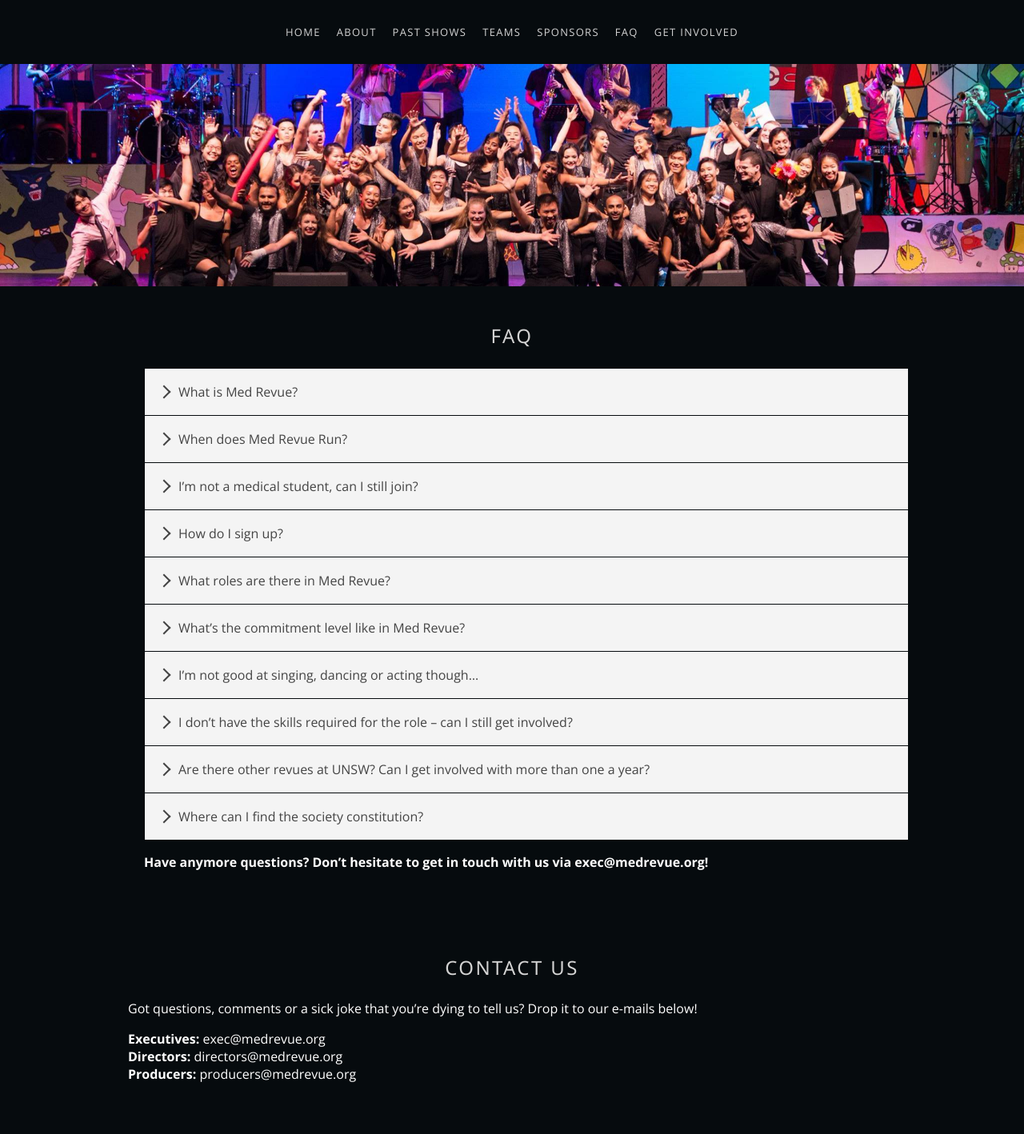
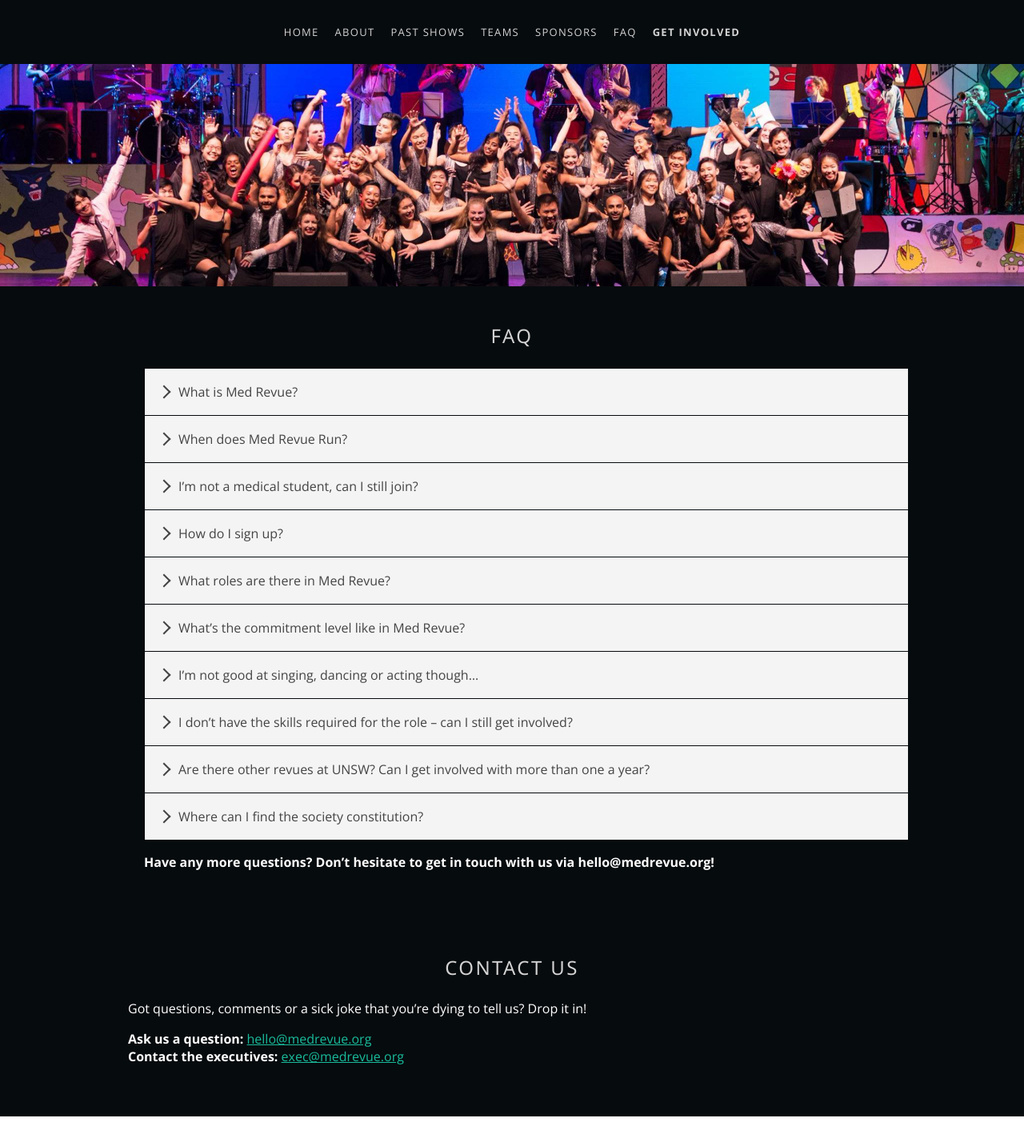
Before and after one commit to RobustProgram/MedRevueWebsite, a React (Create React App) app: page /faq in a window 1280 px wide. Shown: the whole page at 80% size. After the commit the page ends 1396 px from the top, so only its background shows below. Built offline with nearby package versions, Linux system fonts and the light colour scheme.

Commit message:
Update content for 2021 show

```diff
--- a/src/components/Content/FAQ/FAQ.js
+++ b/src/components/Content/FAQ/FAQ.js
@@ -1,4 +1,5 @@
 import React from 'react';
+import { Link } from 'react-router-dom';
 
 import {
   Accordion,
@@ -27,7 +28,7 @@
             </AccordionItemHeading>
             <AccordionItemPanel>
               <p>
-                Med Revue is an annual comedy sketch show that’s made up of short skits, songs and dances. We also have a live band, video skits, flashy lights and special effects to make the show as spectacular as possible! Our society extends beyond the stage – we’re all about making friends for life, improving everyone’s skills and partying hard!
+                Med Revue is an annual comedy sketch show that’s made up of short skits, songs and dances. We also have a live band, video skits, flashy lights and special effects to make the show as spectacular as possible! Our society extends beyond the stage &ndash; we’re all about making friends for life, improving everyone’s skills and partying hard!
               </p>
             </AccordionItemPanel>
           </AccordionItem>
@@ -37,7 +38,7 @@
             </AccordionItemHeading>
             <AccordionItemPanel>
               <p>
-                Med Revue runs in Term 1 every year in the Science Theatre at UNSW, usually during the later weeks. Dates differ each year – our upcoming 2018 show will run from the 7th to 11th May.
+                Med Revue runs in Term 1 every year in the Science Theatre at UNSW, usually during the later weeks. Dates differ each year – our upcoming 2021 show will run from the 13th to 16th April.
               </p>
             </AccordionItemPanel>
           </AccordionItem>
@@ -56,7 +57,7 @@
               <AccordionItemButton>How do I sign up?</AccordionItemButton>
             </AccordionItemHeading>
             <AccordionItemPanel>
-              <p>Just click <a href="https://forms.gle/TgoudDGdXJSh54Tp6">right here!</a></p>
+              <p>Just click <a href="https://forms.gle/ypp9FUzcgUYbqQwQA">right here!</a></p>
             </AccordionItemPanel>
           </AccordionItem>
           <AccordionItem>
@@ -74,12 +75,12 @@
                   <li>Cast</li>
                   <li>Tech</li>
                   <li>Band</li>
-                  <li>Costumes & Make-Up</li>
+                  <li>Costumes &amp; Make-Up</li>
                   <li>Videos</li>
                   <li>Socials</li>
                   <li>Front of House/Ticketing</li>
                   <li>Marketing</li>
-                  <li>Foodies</li>
+                  <li>MR Eats</li>
                 </ul>
               </p>
               <p><b>Portfolio Heads</b></p>
@@ -88,15 +89,14 @@
                 <ul>
                   <li>Vocal Directors</li>
                   <li>Choreographers</li>
-                  <li>Design</li>
-                  <li>Publications</li>
+                  <li>Design &amp; Publications</li>
                   <li>Webmin/IT</li>
                 </ul>
               </p>
               <p>
-                Applications to be a portfolio head are available to everyone and are generally open mid-Term 2!
+                Applications to be a portfolio head are available to everyone and are generally open towards the end of Term 2!
               </p>
-              <p>For more information about each of these, click here</p>
+              <p>For more information about each of these, <Link to="/teams">click here</Link>.</p>
             </AccordionItemPanel>
           </AccordionItem>
           <AccordionItem>
@@ -110,7 +110,7 @@
                 Commitment varies depending on the role you wish to do. This commitment can range from continuous weekly rehearsals (for Cast) to just a couple hours during show week (for Front of House/Ticketing). Some portfolios may require some time during the weekend (e.g. Tech), which may be a more flexible option for you! Commitment levels may also vary due to the size of the team.
               </p>
               <p>
-                We also have roles that cater to your personal availabilities so you can roster on whenever you are free (e.g. Foodies, Marketing). This allows you to commit to just a few hours on a couple of days while still having the opportunity to meet everyone and contribute to the show!
+                We also have roles that cater to your personal availabilities so you can roster on whenever you are free (e.g. MR Eats, Marketing). This allows you to commit to just a few hours on a couple of days while still having the opportunity to meet everyone and contribute to the show!
               </p>
             </AccordionItemPanel>
           </AccordionItem>
@@ -122,7 +122,7 @@
             </AccordionItemHeading>
             <AccordionItemPanel>
               <p>
-                We believe that you are – you just may not have realised it yet. We understand that the thought of performing can be nerve-racking, but in Med Revue we believe that everyone should give things a go. Throughout the weeks of rehearsals leading up to show, our directors will ensure that every cast member grows in confidence and skills. Even if you’ve never sung a note in your life or if the only dance you can do is the Macarena, we’ll make sure that you’ll become a shining star on stage to wow your family, friends and hundreds of UNSW students!
+                We believe that you are &ndash; you just may not have realised it yet. We understand that the thought of performing can be nerve-racking, but in Med Revue we believe that everyone should give things a go. Throughout the weeks of rehearsals leading up to show, our directors will ensure that every cast member grows in confidence and skills. Even if you’ve never sung a note in your life or if the only dance you can do is the Macarena, we’ll make sure that you’ll become a shining star on stage to wow your family, friends and hundreds of UNSW students!
               </p>
             </AccordionItemPanel>
           </AccordionItem>
@@ -146,7 +146,7 @@
             </AccordionItemHeading>
             <AccordionItemPanel>
               <p>
-                Med Revue is one of the three major revues at UNSW – the other two being Law Revue and CSE Revue, which are both held during Semester 2 every year. You’re more than welcome to join more than one revue a year – in fact, a lot of the revue community gets involved with at least two a year!
+                Med Revue is one of the three major revues at UNSW – the other two being Law Revue and CSE Revue, which are both held during Terms 2 and 3 every year. You’re more than welcome to join more than one revue a year – in fact, a lot of the revue community gets involved with at least two a year!
               </p>
             </AccordionItemPanel>
           </AccordionItem>
@@ -158,12 +158,12 @@
             </AccordionItemHeading>
             <AccordionItemPanel>
               <p>
-                The society constitution can be found <a href="https://drive.google.com/file/d/15BYOuiTCo0tnEg5xfwzKAR_QvVvUJsFK/view?usp=sharing">here!</a>
+                The society constitution can be found <a href="https://drive.google.com/file/d/1xvO8p8ogoRmLjXBF_FNs_u944CO5WRs1/view?usp=sharing">here!</a>
               </p>
             </AccordionItemPanel>
           </AccordionItem>
         </Accordion>
-        <p><b>Have anymore questions? Don’t hesitate to get in touch with us via exec@medrevue.org!</b></p>
+        <p><b>Have any more questions? Don’t hesitate to get in touch with us via hello@medrevue.org!</b></p>
       </div>
     </div>
   )
--- a/src/components/Content/PastShows/PastShows.js
+++ b/src/components/Content/PastShows/PastShows.js
@@ -10,7 +10,7 @@
       <img className="header" src={Image1} alt="header" />
       <div id="faq">
         <p className="title">PAST SHOWS</p>
-        <p>UNSW Med Revue has been in production since 1975, making our 2020 show the 46rd! Check out all the parody themes and past directors/producers below!</p>
+        <p>UNSW Med Revue has been in production since 1975, making our 2021 show the 46th! Check out all the parody themes and past directors/producers below!</p>
         <table id="show-tables">
           <thead>
             <tr>
--- a/src/components/Content/Teams/Teams.js
+++ b/src/components/Content/Teams/Teams.js
@@ -274,7 +274,7 @@
             </AccordionItemPanel>
           </AccordionItem>
         </Accordion>
-        <p><b>If you’re interested in being part of Med Revue 2020, click on <a href="https://forms.gle/TgoudDGdXJSh54Tp6">Get Involved</a> or send us an e-mail (exec@medrevue.org) for more info!</b></p>
+        <p><b>If you’re interested in being part of Med Revue 2021, click on <a href="https://forms.gle/ypp9FUzcgUYbqQwQA">Get Involved</a> or send us an email (hello@medrevue.org) for more info!</b></p>
       </div>
     </div>
   )
--- a/src/components/Footer/Footer.js
+++ b/src/components/Footer/Footer.js
@@ -8,11 +8,10 @@
       <p className="title">CONTACT US</p>
       <div id="content">
         <div id="left">
-          <p>Got questions, comments or a sick joke that you’re dying to tell us? Drop it to our e-mails below!</p>
+          <p>Got questions, comments or a sick joke that you’re dying to tell us? Drop it in!</p>
           <p>
-            <div><strong>Executives:</strong> exec@medrevue.org</div>
-            <div><strong>Directors:</strong> directors@medrevue.org</div>
-            <div><strong>Producers:</strong> producers@medrevue.org</div>
+            <div><strong>Ask us a question:</strong> <a href="mailto:hello@medrevue.org">hello@medrevue.org</a></div>
+            <div><strong>Contact the executives:</strong> <a href="mailto:exec@medrevue.org">exec@medrevue.org</a></div>
           </p>
         </div>
         <div id="right"></div>
--- a/src/components/Menu/Menu.js
+++ b/src/components/Menu/Menu.js
@@ -14,7 +14,7 @@
           <li><Link to="/teams">Teams</Link></li>
           <li><Link to="/sponsors">Sponsors</Link></li>
           <li><Link to="/faq">FAQ</Link></li>
-          <li><a href="https://forms.gle/TgoudDGdXJSh54Tp6">Get Involved</a></li>
+          <li><a href="https://forms.gle/ypp9FUzcgUYbqQwQA"><strong>Get Involved</strong></a></li>
           {/* <li><Link to="/buy-tickets">BUY TICKETS</Link></li> */}
         </ul>
       </React.Fragment>
```
